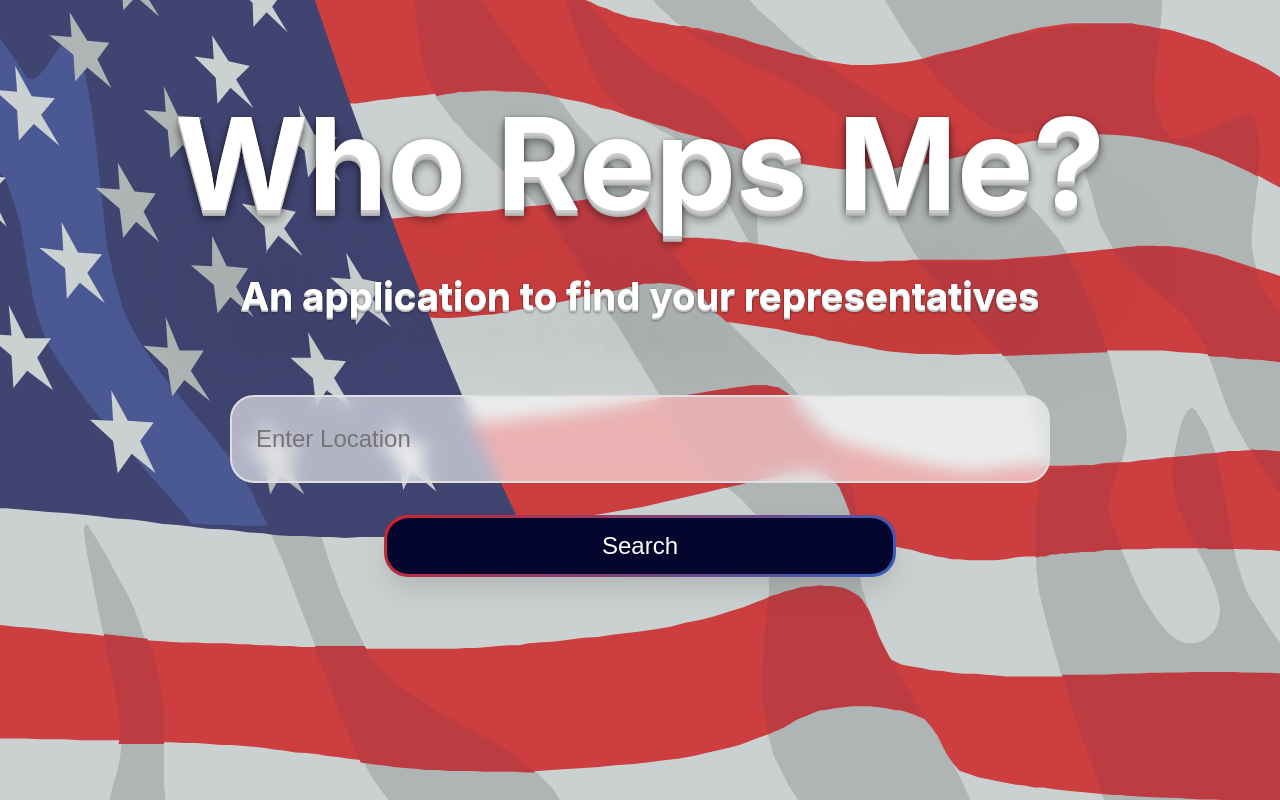
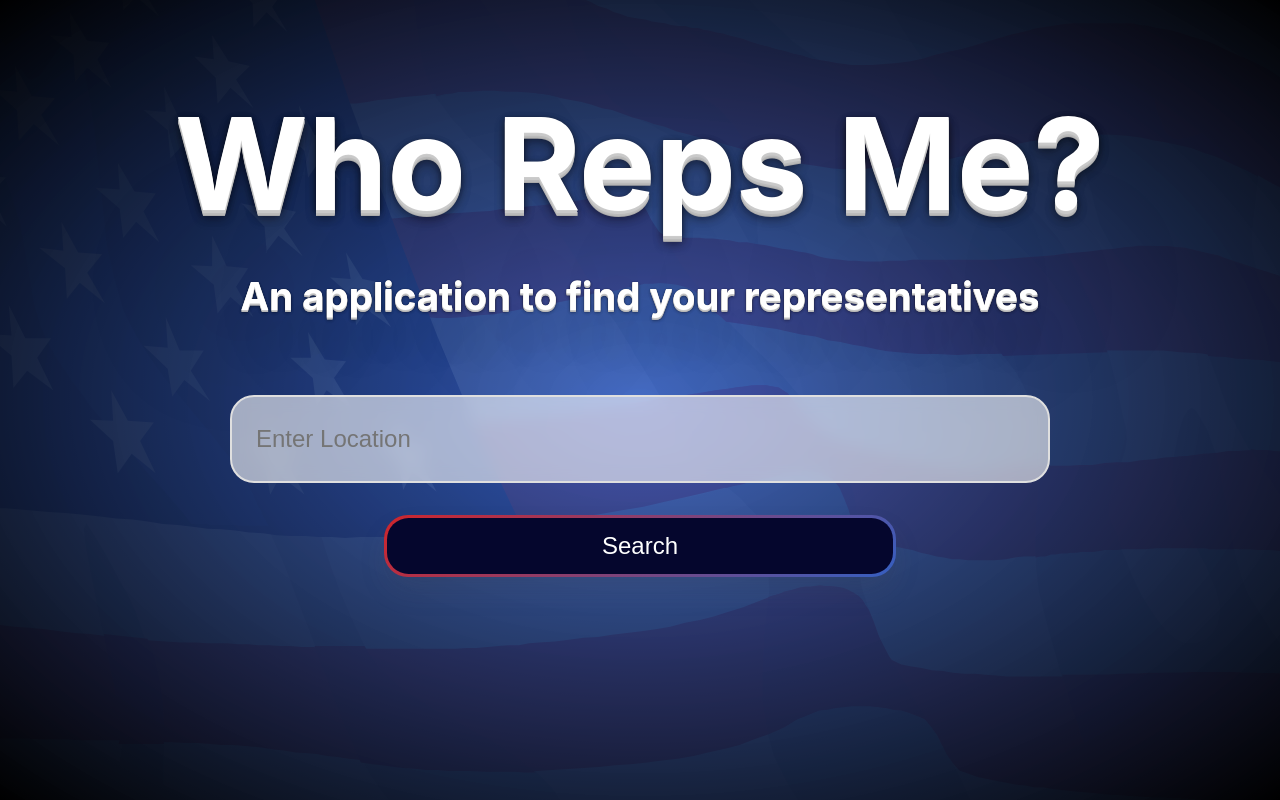
Before and after one commit to pbezant/who-reps-me, a React (Create React App) app: page / in a window 1280 px wide. Built offline with nearby package versions, Linux system fonts and the light colour scheme.

Commit message:
updated background style

```diff
--- a/src/App.css
+++ b/src/App.css
@@ -12,11 +12,11 @@
   justify-content: top;
   align-items: center;
   gap:4em;
-  /* background-image: linear-gradient(60deg, #355fc1, #cf252b); */
-
   width:100vw;
   height: 100vh;
   overflow-y: scroll;
+  background-color: rgb(53 95 193 / 90%);
+  background-image: radial-gradient( transparent, black);
 }
 .App:before{
   content: "";
@@ -33,7 +33,7 @@
   background-repeat: no-repeat;
   background-position: -50vw -50vh;
   /* opacity: 0.8; */
-  filter:contrast(70%)
+  /* filter:saturate(30%) */
 
 
 }
```
